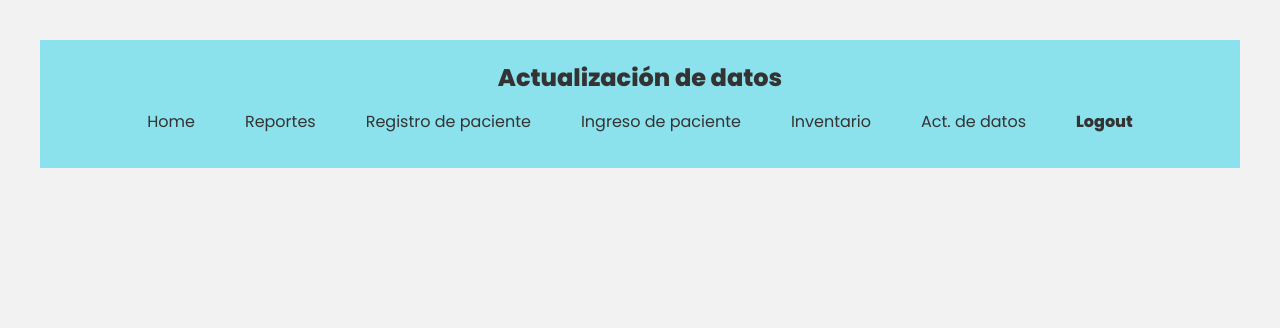
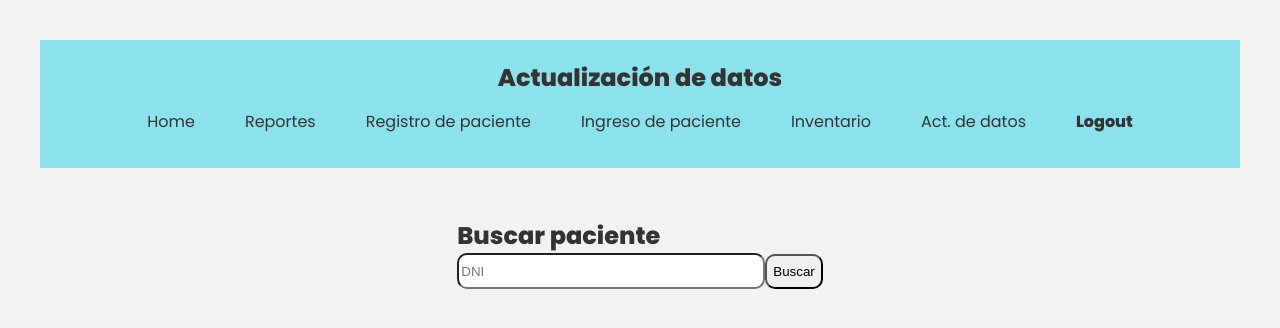
Before and after one commit to Montoya086/Proyecto_2_DB, a React (Create React App) app: page /act_datos in a window 1280 px wide. Shown: the top 328 px of the page. Built offline with nearby package versions, Linux system fonts and the light colour scheme; no server answers.

Commit message:
Actualización paciente p1

```diff
--- a/src/pages/Actualizacion_datos.jsx
+++ b/src/pages/Actualizacion_datos.jsx
@@ -4,12 +4,36 @@ import { useSearchParams, createSearchParams } from "react-router-dom"
 import { Link } from "react-router-dom"
 
 const ActualizacionDatos = () => {
+  const [searchparams] = useSearchParams();
+  const [user_id] = useState(searchparams.get('id'));
+
   const[fetchError, setFetchError]=useState(null)
   const[fecthData, setFetchData]=useState(null)
   const[rol, setRol]=useState(null)
-
-  const [searchparams] = useSearchParams();
-  const [user_id] = useState(searchparams.get('id'));
+  const[sesion, setSesion]=useState('')
+  const[isMedico, setIsMedico]=useState(false)
+  const[isPaciente, setIsPaciente]=useState(true)
+  const[dniPaciente, setDniPaciente]=useState('')
+  const[dniMedico, setDniMedico]=useState('')
+  const[dataPaciente, setDataPaciente]=useState([])
+  //variables con datos del paciente
+  const[nombrePaciente, setNombrePaciente]=useState('')
+  const[indMasaPaciente, setIndMasaPaciente]=useState('')
+  const[alturaPaciente, setAlturaPaciente]=useState('')
+  const[pesoPaciente, setPesoPaciente]=useState('')
+  const[adiccionesPaciente, setAdiccionesPaciente]=useState('')
+  const[sexoPaciente, setSexoPaciente]=useState('')
+  const[telefonoPaciente, setTelefonoPaciente]=useState('')
+  const[direccionPaciente, setDireccionPaciente]=useState('')
+  const[nacimientoPaciente, setNacimientoPaciente]=useState('')
+  //variables con datos del medico
+  const[nombreMedico, setNombreMedico]=useState('')
+  const[telefonoMedico, setTelefonoMedico]=useState('')
+  const[direccionMedico, setDireccionMedico]=useState('')
+  const[numColegiadoMedico, setNumColegiadoMedico]=useState('')
+  const[especialidadMedico, setEspecialidadMedico]=useState('')
+  const[establecimientoMedico, setEstablecimientoMedico]=useState('')
+  const[rolMedico, setRolMedico]=useState('')
 
   useEffect(()=>{
     const fetchTest= async ()=>{
@@ -24,6 +48,7 @@ const ActualizacionDatos = () => {
         if(data){
           setFetchData(data)
           setFetchError(null)
+          setSesion(data[0].user_mail)
           if(data[0].user_rol==='admin'){
             setRol(true)
           }
@@ -33,6 +58,50 @@ const ActualizacionDatos = () => {
 
     fetchTest()
   },[user_id,fetchError])
+
+  const handleRadio1 =(e)=>{
+    setIsPaciente(true)
+    setIsMedico(false)
+  }
+  const handleRadio2 =(e)=>{
+    setIsPaciente(false)
+    setIsMedico(true)
+  }
+
+  const handleSubmitPaciente=(e)=>{
+    e.preventDefault()
+  }
+  const handleSubmitMedico=(e)=>{
+    e.preventDefault()
+  }
+  const handleBusquedaPaciente= async(e)=>{
+    e.preventDefault()
+    const {data,error}=await supabase
+    .rpc('get_paciente_using_dni',{dni_paciente:dniPaciente})
+    if(error){
+      setDataPaciente(null)
+      console.log(error)
+    }
+    if(data){
+      setDataPaciente(data)
+    }
+  }
+  useEffect(()=>{
+    if(dataPaciente[0]){
+      setNombrePaciente(dataPaciente[0].nombre_paciente)
+      setIndMasaPaciente(dataPaciente[0].ind_masa_paciente)
+      setAlturaPaciente(dataPaciente[0].altura_paciente)
+      setPesoPaciente(dataPaciente[0].peso_paciente)
+      setAdiccionesPaciente(dataPaciente[0].adicciones_paciente)
+      setTelefonoPaciente(dataPaciente[0].telefono_paciente)
+      setDireccionPaciente(dataPaciente[0].direccion_paciente)
+      setNacimientoPaciente(dataPaciente[0].nacimiento_paciente)
+      setSexoPaciente(dataPaciente[0].sexo_paciente)
+    }
+  },[dataPaciente])
+  const handleBusquedaMedico=(e)=>{
+    e.preventDefault()
+  }
 
   return (
     <div className="page">
@@ -57,7 +126,98 @@ const ActualizacionDatos = () => {
         </nav>
       </div>
       <div className="body">
+      <form className="radio-selection">
+        {rol&&(
+          <>
+          <div className="radio-button">
+          <input type="radio" onChange={handleRadio1} id="actPaciente" checked={isPaciente===true}/>
+          <label htmlFor="actPaciente">Paciente</label>
+          </div>
+          <div className="radio-button">
+          <input type="radio" onChange={handleRadio2} id="actMedico" checked={isMedico===true}/>
+          <label htmlFor="actMedico">Médico</label>
+          </div>
+          </>
+        )}
+      </form>
+      {/*Actualizacion de paciente */}
+      {isPaciente&&(
+        <>
+          <div className="search">
+            <form onSubmit={handleBusquedaPaciente}>
+              <h2>Buscar paciente</h2>
+              <input className='search-input' placeholder='DNI' type="text" value={dniPaciente} onChange={(e) => setDniPaciente(e.target.value)}/>
+              <button className='search-button' type='submit'>Buscar</button>
+            </form>
+          </div>
+          {dataPaciente[0]&&(
+            <form className="form-registro form-ingreso-paciente" onSubmit={handleSubmitPaciente}>
+              <h2 className='login_title'>Datos de paciente</h2>
+              <div className="text-box">
+                <input type="text" required value={nombrePaciente} onChange={(e) => setNombrePaciente(e.target.value)} />
+                <label>Nombre Completo</label>
+              </div>
+              <div className="text-box">
+                <input type="text" required value={indMasaPaciente} onChange={(e) => setIndMasaPaciente(e.target.value)} />
+                <label>Índice de masa corporal</label>
+              </div>
+              <div className="text-box">
+                <input type="text" required value={alturaPaciente} onChange={(e) => setAlturaPaciente(e.target.value)} />
+                <label>Altura</label>
+              </div>
+              <div className="text-box">
+                <input type="text" required value={pesoPaciente} onChange={(e) => setPesoPaciente(e.target.value)} />
+                <label>Peso</label>
+              </div>
+              <div className="select-box">
+                <select value={adiccionesPaciente} required onChange={(e) => setAdiccionesPaciente(e.target.value)}>
+                  <option value="">Seleccione una opción</option>
+                  <option value="No">No</option>
+                  <option value="Si">Si</option>
+                </select>
+                <label>Adicciones</label>
+              </div>
+              <div className="text-box">
+                <input type="date" required value={nacimientoPaciente} onChange={(e) => setNacimientoPaciente(e.target.value)} />
+              </div>
+              <div className="select-box">
+                <select value={sexoPaciente} required onChange={(e) => setSexoPaciente(e.target.value)}>
+                  <option value="">Seleccione una opción</option>
+                  <option value="M">Masculino</option>
+                  <option value="F">Femenino</option>
+                </select>
+                <label>Sexo</label>
+              </div>
+              <div className="text-box">
+                <input type="text" required value={telefonoPaciente} onChange={(e) => setTelefonoPaciente(e.target.value)} />
+                <label>Número Telefónico</label>
+              </div>
+              <div className="text-box">
+                <input type="text" required value={direccionPaciente} onChange={(e) => setDireccionPaciente(e.target.value)} />
+                <label>Dirección</label>
+              </div>
+              <div className="submit-button">
+                <button className='btn' type='submit'>Guardar</button>
+              </div>
+            </form>
+          )}
+        </>
+      )}
+      {/*Actualizacion de médico */}
+      {isMedico&&(
+        <>
+          <div className="search">
+            <form onSubmit={handleBusquedaMedico}>
+              <h2>Buscar médico</h2>
+              <input className='search-input' placeholder='DNI' type="text" value={dniMedico} onChange={(e) => setDniMedico(e.target.value)}/>
+              <button className='search-button' type='submit'>Buscar</button>
+            </form>
+          </div>
+          <form className="form-registro" onSubmit={handleSubmitMedico}>
 
+          </form>
+        </>
+      )}
       </div>
     </div>
   )
```
